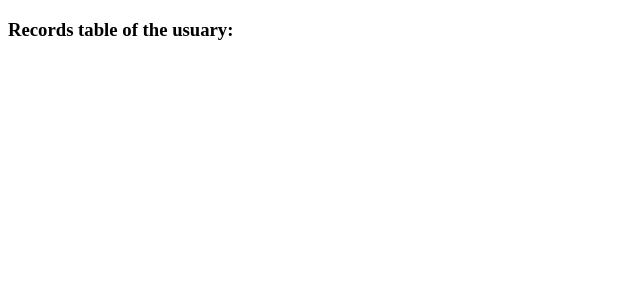
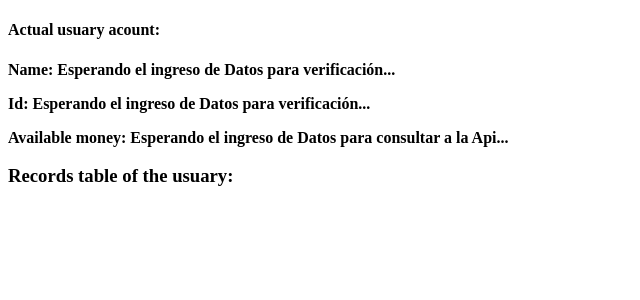
Before and after one commit to ChristianBuscarol/Virtual-Wallet-SIteWeb, a Vue app: page /UsuaryHistoryView in a window 1280 px wide. Shown: the top 300 px of the page, without its empty margins (0-640 px from the left). Built offline with nearby package versions, Linux system fonts and the light colour scheme.

Commit message:
Se ha importado el componente del perfil de usuario y el componente del historial del usuario que realizará las llamadas a la Api en la vista para su renderizado.

```diff
--- a/src/views/UsuaryHistoryView.vue
+++ b/src/views/UsuaryHistoryView.vue
@@ -1,19 +1,25 @@
 <template>
   <header class="HistoryHeaderBox">
+    <UserProfileComponent/>
     <h3>Records table of the usuary: </h3>
   </header>
-  <div>
-
-  </div>
+  <body>
+    <UsuaryHistoryComponent/>
+  </body>
   <footer class="HistoryFooterBox">
 
   </footer>
 </template>
 
 <script>
+  import UsuaryHistoryComponent from '@/components/UsuaryHistoryComponent.vue';
+  import UserProfileComponent from '@/components/UserProfileComponent.vue';
+
   export default {
     name: 'UsuaryHistoryView',
     components: {
+      UsuaryHistoryComponent,
+      UserProfileComponent
     }
   }
 </script>
```
